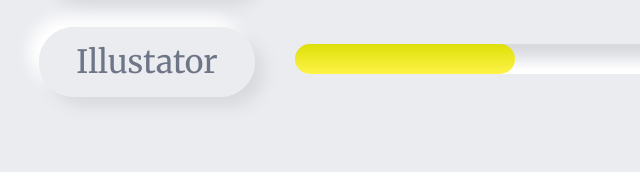
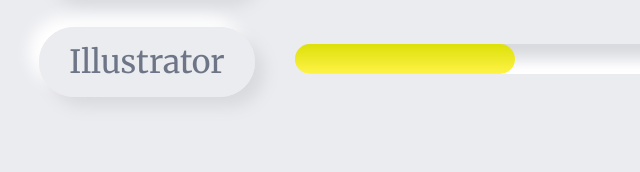
Before and after one commit to GabrielVldz/GabrielVldz.github.io, a plain HTML site: page progress-bar.html in a window 1280 px wide. Shown: the part 488-660 px from the top of the page, 293-933 px from the left. Drawn offline with Linux system fonts and the light colour scheme.

Commit message:
Update progress-bar.html

```diff
--- a/progress-bar.html
+++ b/progress-bar.html
@@ -15,7 +15,7 @@
       <span>HTML</span>
       <span>CSS</span>
       <span>Photoshop</span>
-      <span>Illustator</span>
+      <span>Illustrator</span>
     </div>
     <div class="bar-container">
 <div class="bar"><div class="progress"></div></div>
```
